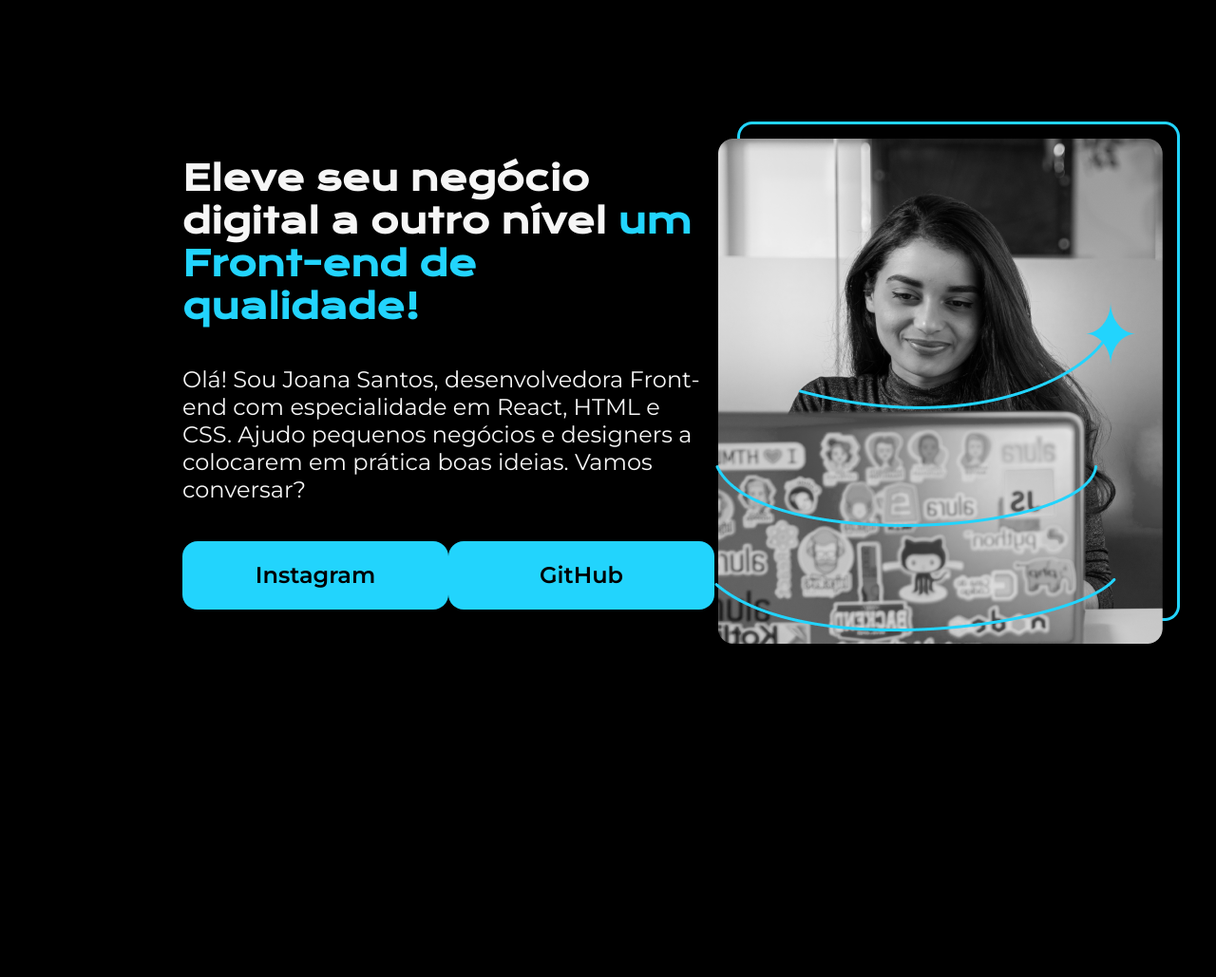
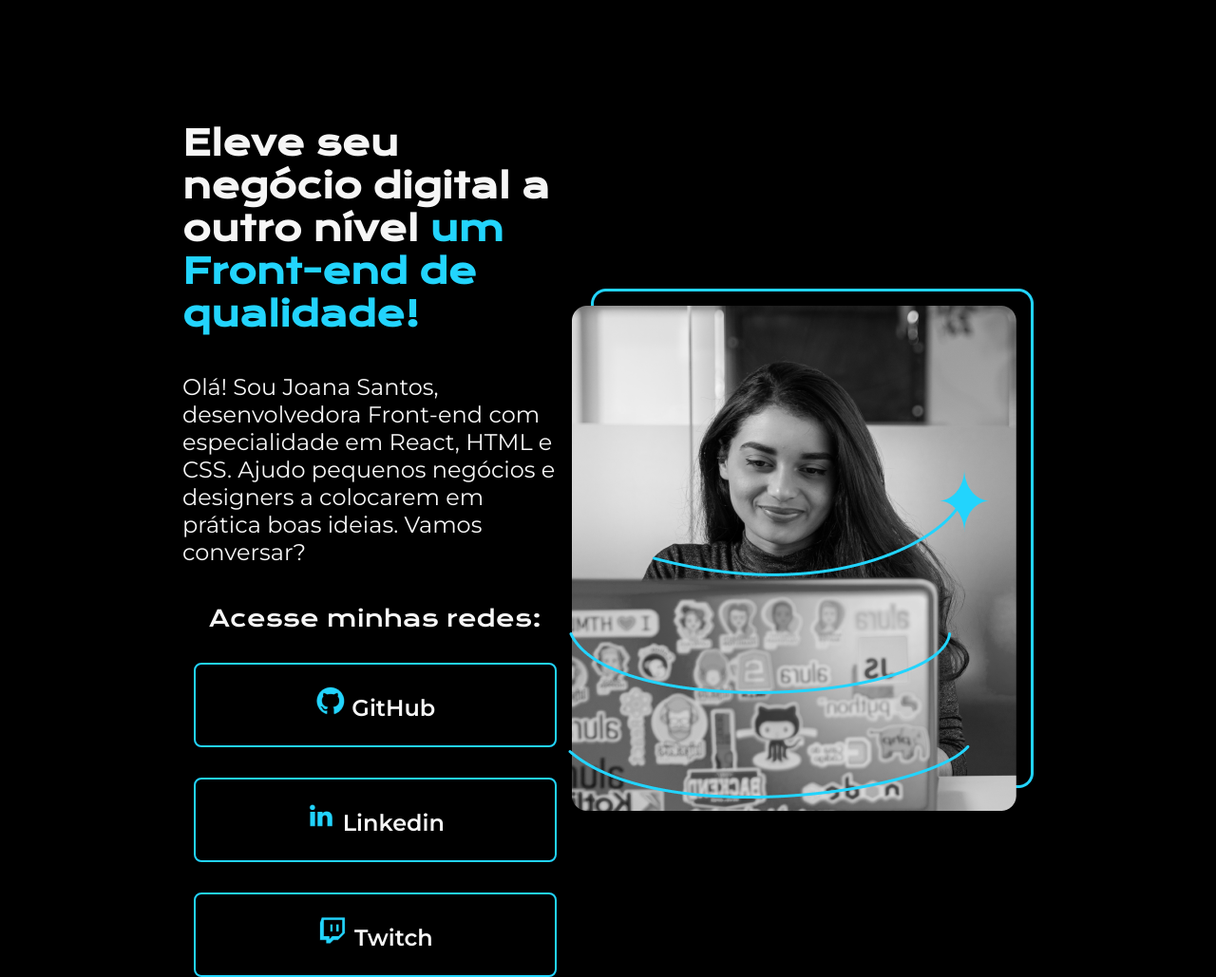
Before and after one commit to pedromarts/html-e-css-do-zero, a plain HTML site: page index.html in a window 1280 px wide. Shown: the whole page at 95% size. Before the commit the page ends 928 px from the top, so only its background shows below. Drawn offline with nearby package versions, Linux system fonts and the light colour scheme.

Commit message:
Início nova versão do projeto

```diff
--- a/index.html
+++ b/index.html
@@ -13,11 +13,22 @@
             <h1 class="apresentacao__conteudo__titulo">Eleve seu negócio digital a outro nível <strong class="titulo-destaque"> um Front-end de qualidade!</strong></h1>
             <p class="apresentacao__conteudo__texto">Olá! Sou Joana Santos, desenvolvedora Front-end com especialidade em React, HTML e CSS. Ajudo pequenos negócios e designers a colocarem em prática boas ideias. Vamos conversar?</p>
             <div class="apresentacao__links">
-                <a class="apresentacao__links__link" href="https://www.instagram.com/pedromarts">Instagram</a>
-                <a class="apresentacao__links__link"href="https://github.com/pedromarts">GitHub</a>
+                <h2 class="apresentacao__links__subtitulo">Acesse minhas redes:</h2>
+                <a class="apresentacao__links__link"href="https://github.com/pedromarts">
+                    <img src="./assets/Logo Github.png" alt="logo github" >
+                        GitHub
+                </a>
+                <a class="apresentacao__links__link" href="https://www.linkedin.com/in/pedro-martins-877b5925b/">
+                    <img src="./assets/Logo linkedin.png">
+                    Linkedin
+                </a>
+                <a class="apresentacao__links__link" href="https://www.twitch.tv/">
+                    <img src="./assets/Logo Twitch.png" alt="logo twitch">
+                    Twitch
+                </a>
              </div>
         </section>
-        <img src="Imagem.png" alt="Imagem da Joana programando">
+        <img src="./assets/Imagem.png" alt="Imagem da Joana programando">
     </main>
     <footer></footer>
 </body>
--- a/style.css
+++ b/style.css
@@ -41,18 +41,31 @@ body {
 
     .apresentacao__links{
         display: flex;
+        flex-direction: column;
         justify-content: space-between;
+        align-items: center;
+        gap: 32px; /* adiciona espaços iguais entre cada quadrado */
+    }
+
+    .apresentacao__links__subtitulo{
+        font-family: 'Krona One', sans-serif;
+        font-weight: 400;
+        font-size: 24px;
+
     }
 
     .apresentacao__links__link{
-        background-color: #22D4FD;
-        width: 280px;
+        /* background-color: #22D4FD; */
+        border: 2px solid #22D4FD;
+        width: 378px;
         text-align: center;
-        border-radius: 16px;
+        border-radius: 8px;
         font-size: 24px;
         font-weight: 600;
+        font-style: normal;
+        line-height: 36px;
         padding: 21.5px 0;
-        text-decoration: none;
-        color: #000000;
+        text-decoration: none; /* para tirar a aparência de link do texto */
+        color: #F6F6F6;
         font-family: 'Montserrat', sans-serif;
     }
```
Also changed, not shown: assets/Imagem.png (renamed from Imagem.png), assets/Logo Github.png (added), assets/Logo Twitch.png (added), assets/Logo linkedin.png (added), assets/html.png (renamed from html.png).
